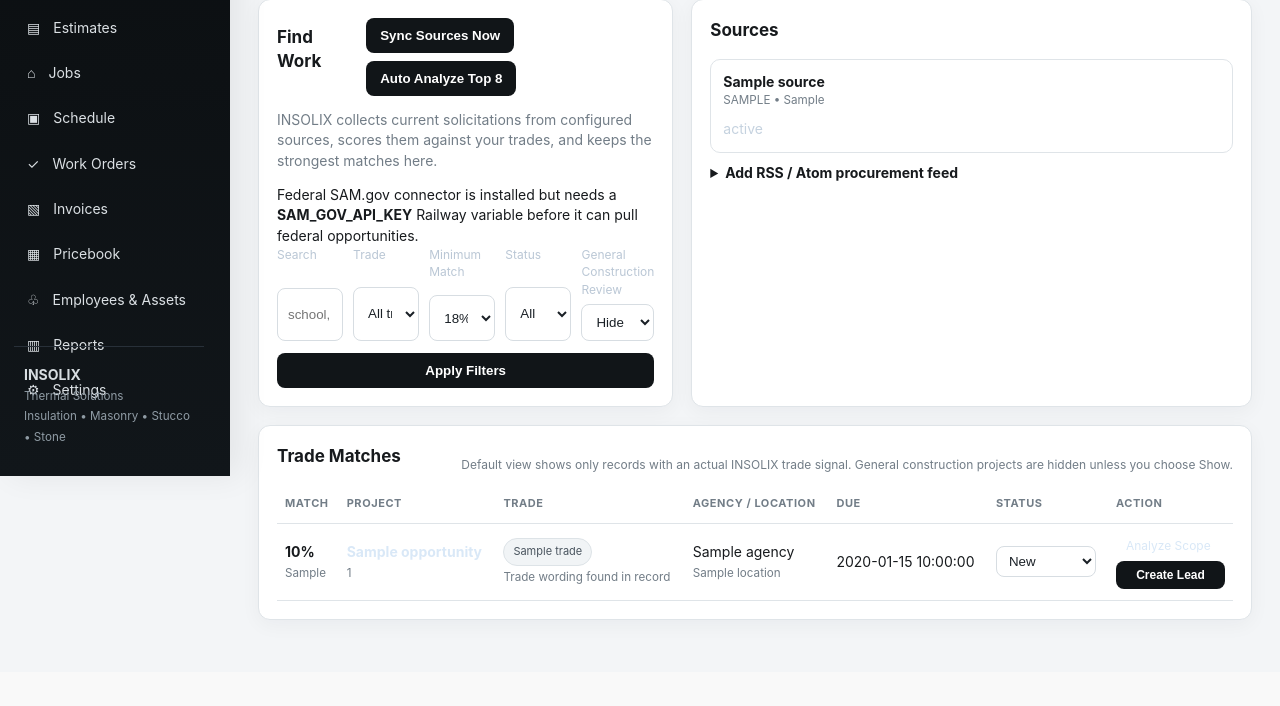
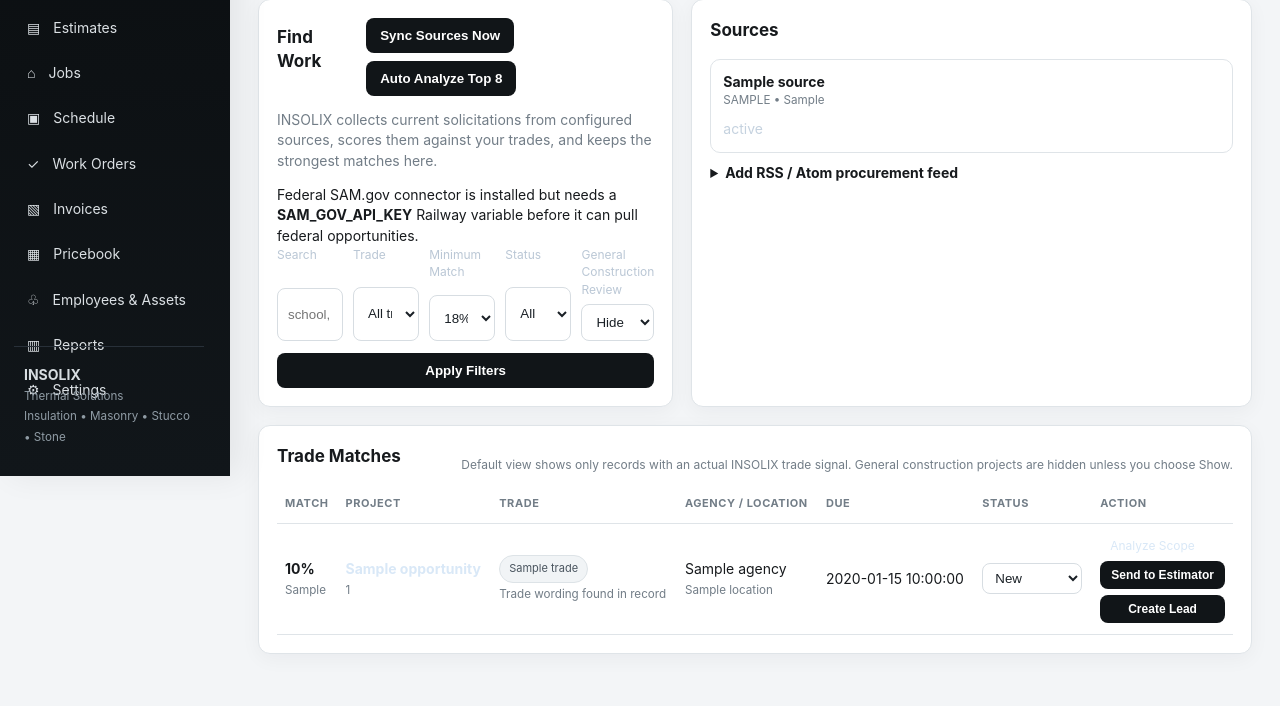
Before and after one commit to kevinrico75/insolix-fieldops, a Python web app: template templates/opportunities.html in a window 1280 px wide. Shown: the part 324-1030 px from the top of the page. Before the commit the page ends 946 px from the top, so only its background shows below. Run offline with Jinja, Linux system fonts and the light colour scheme; the template is opened without the code that fills it: most values are stand-ins (such as "Sample title", 1, 10 or a date in 2020).

Commit message:
Send opportunities directly to INSOLIX Estimator

```diff
--- a/templates/opportunities.html
+++ b/templates/opportunities.html
@@ -66,7 +66,9 @@
       <select name="status" onchange="this.form.submit()">{% for s in ['New','Saved','Passed','Converted'] %}<option {% if o.status==s %}selected{% endif %}>{{s}}</option>{% endfor %}</select>
     </form>
   </td>
-  <td><a class="smallbtn" href="/opportunities/{{o.id}}/scope">Analyze Scope</a>{% if o.status!='Converted' %}<form method="post" action="/opportunities/{{o.id}}/convert" style="margin-top:6px"><button class="smallbtn">Create Lead</button></form>{% else %}<span class="muted">In Leads</span>{% endif %}</td>
+  <td><a class="smallbtn" href="/opportunities/{{o.id}}/scope">Analyze Scope</a>
+<form method="post" action="/estimator/from-opportunity/{{o.id}}" style="margin-top:6px"><button class="smallbtn">Send to Estimator</button></form>
+{% if o.status!='Converted' %}<form method="post" action="/opportunities/{{o.id}}/convert" style="margin-top:6px"><button class="smallbtn">Create Lead</button></form>{% else %}<span class="muted">In Leads</span>{% endif %}</td>
 </tr>
 {% else %}
 <tr><td colspan="7" class="empty">No matched opportunities yet. Configure a source and click Sync Sources Now.</td></tr>
```
